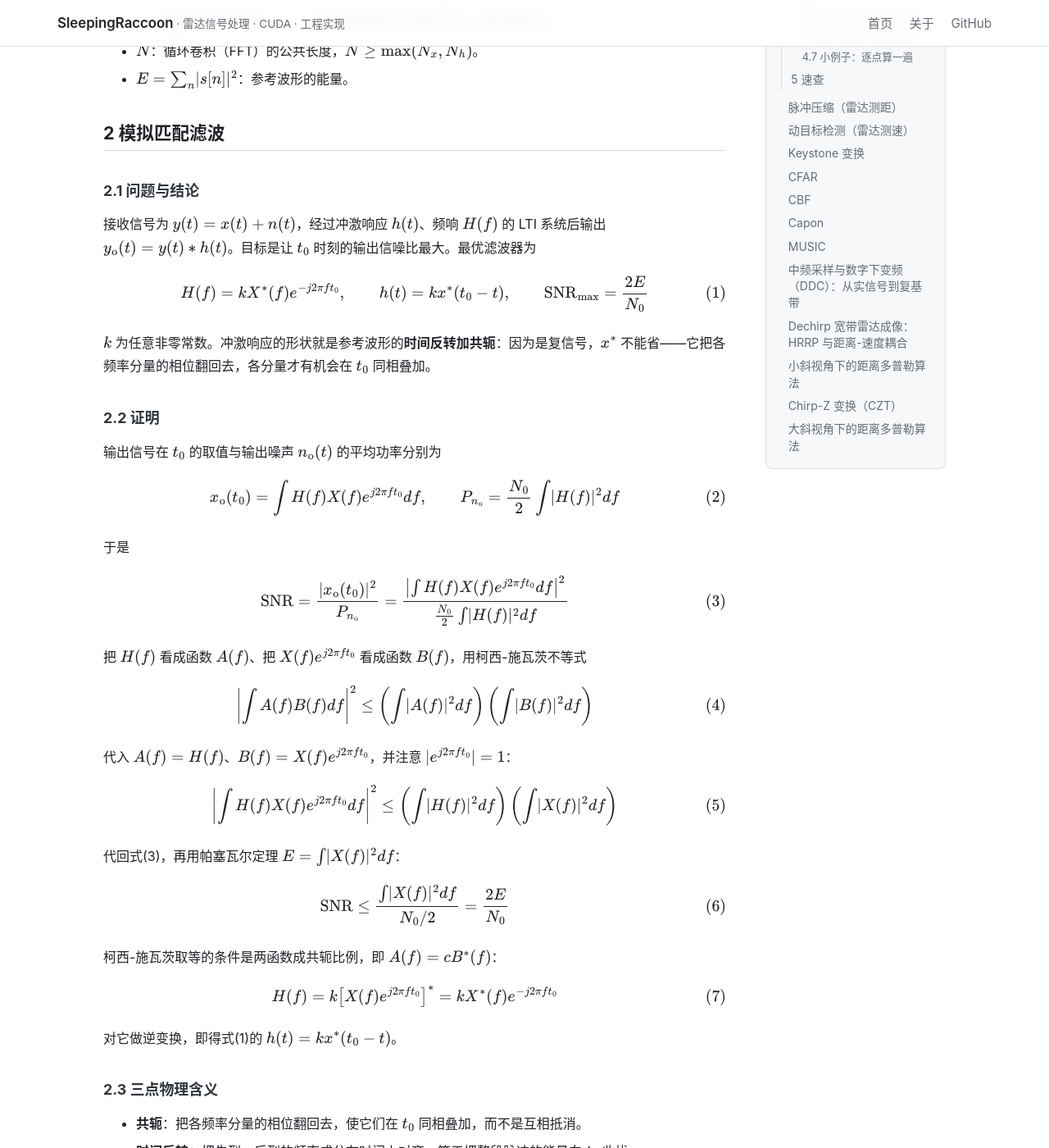
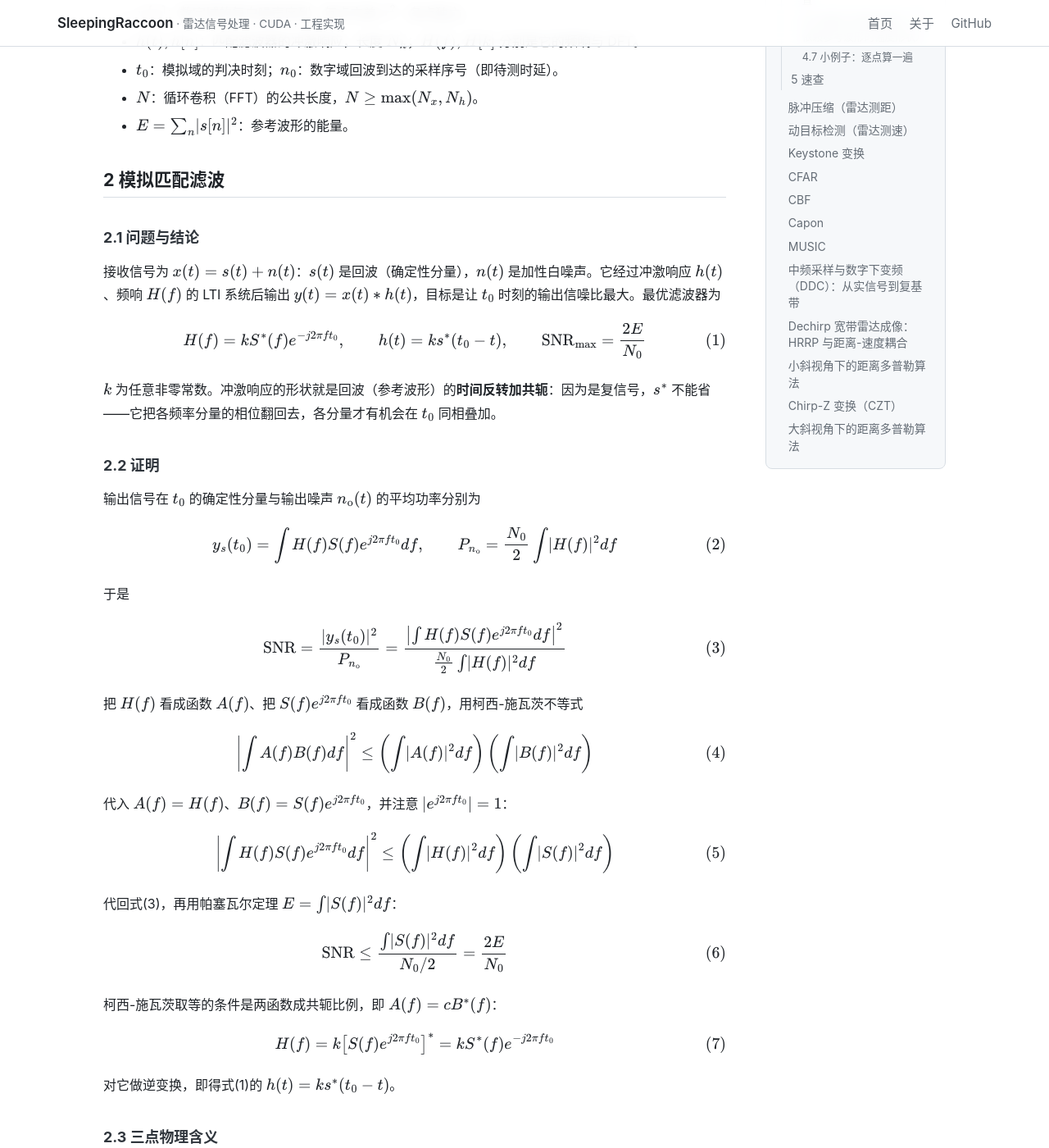
Before and after one commit to SleepingRaccoon/SleepingRaccoon.github.io, a Jekyll site: the page built from _radar/02_匹配滤波.md, in a window 1280 px wide and 1400 px high, scrolled down 565 px. Shown: the whole window at 82% size. Built offline with Jekyll 4.4.1, drawn with Linux system fonts in a browser that asks for light colours; formulas are drawn with MathJax 3; some of the changed text lies outside the part shown.

Commit message:
docs(02): x 统一为接收信号（回波+噪声）、去掉正交解调限定；4.4 删掉多余的 N>2Ns；4.5 重写，讲清两种形式的脏区为什么不能直接用

```diff
--- a/_radar/02_匹配滤波.md
+++ b/_radar/02_匹配滤波.md
@@ -5,10 +5,10 @@
 ---
 
 ## 1 符号约定
-本文默认**复信号**：$x(t)$ 是正交解调后的复包络，$x[n]$、$s[n]$ 都是复数序列；共轭是必需操作，能量与功率一律按 $\lvert\cdot\rvert^2$ 计算。为书写方便，线性卷积写作 $\ast$，$N$ 点循环卷积写作 $\circledast_N$，共轭写作上标 $^{\ast}$；多字母下标一律用正体，如 $\mathrm{SNR}_{\mathrm{out}}$。
+本文默认**复信号**：$x(t)$、$x[n]$、$s[n]$ 都是复数，结论对任意复信号都成立；共轭是必需操作，能量与功率一律按 $\lvert\cdot\rvert^2$ 计算。为书写方便，线性卷积写作 $\ast$，$N$ 点循环卷积写作 $\circledast_N$，共轭写作上标 $^{\ast}$；多字母下标一律用正体，如 $\mathrm{SNR}_{\mathrm{out}}$。
 
-*   $x(t), x[n]$：接收信号里的确定性分量（回波）；$x[n]$ 为 $N_x$ 点复序列。
-*   $s[n]$：参考波形（如 LFM）的复序列，长度 $N_s$，只在 $0 \le n \le N_s-1$ 上非零。
+*   $x(t), x[n]$：**接收信号**，也就是回波加噪声（既有确定性的回波，也有随机的噪声）；$x[n]$ 为 $N_x$ 点复序列。
+*   $s(t), s[n]$：回波里的**确定性分量**，也就是匹配滤波用的参考波形（如 LFM）；$s[n]$ 长度 $N_s$，只在 $0 \le n \le N_s-1$ 上非零。
 *   $n(t)$：模拟域的加性白噪声，双边功率谱密度 $N_0/2$。
 *   $w[n]$：数字域的复白噪声序列，每点方差 $\sigma^2$，各点独立。
 *   $h(t), h[n]$：匹配滤波器的冲激响应，长度 $N_h$；$H(f), H[k]$ 分别是它的频响与 DFT。
@@ -18,52 +18,52 @@
 
 ## 2 模拟匹配滤波
 ### 2.1 问题与结论
-接收信号为 $y(t) = x(t) + n(t)$，经过冲激响应 $h(t)$、频响 $H(f)$ 的 LTI 系统后输出 $y_{\mathrm{o}}(t) = y(t)\ast h(t)$。目标是让 $t_0$ 时刻的输出信噪比最大。最优滤波器为
+接收信号为 $x(t) = s(t) + n(t)$：$s(t)$ 是回波（确定性分量），$n(t)$ 是加性白噪声。它经过冲激响应 $h(t)$、频响 $H(f)$ 的 LTI 系统后输出 $y(t) = x(t)\ast h(t)$，目标是让 $t_0$ 时刻的输出信噪比最大。最优滤波器为
 
 $$
-H(f) = kX^{\ast}(f)e^{-j2\pi f t_0},\qquad h(t) = kx^{\ast}(t_0-t),\qquad \mathrm{SNR}_{\max} = \frac{2E}{N_0} \tag{1}
+H(f) = kS^{\ast}(f)e^{-j2\pi f t_0},\qquad h(t) = ks^{\ast}(t_0-t),\qquad \mathrm{SNR}_{\max} = \frac{2E}{N_0} \tag{1}
 $$
 
-$k$ 为任意非零常数。冲激响应的形状就是参考波形的**时间反转加共轭**：因为是复信号，$x^{\ast}$ 不能省——它把各频率分量的相位翻回去，各分量才有机会在 $t_0$ 同相叠加。
+$k$ 为任意非零常数。冲激响应的形状就是回波（参考波形）的**时间反转加共轭**：因为是复信号，$s^{\ast}$ 不能省——它把各频率分量的相位翻回去，各分量才有机会在 $t_0$ 同相叠加。
 
 ### 2.2 证明
-输出信号在 $t_0$ 的取值与输出噪声 $n_{\mathrm{o}}(t)$ 的平均功率分别为
+输出信号在 $t_0$ 的确定性分量与输出噪声 $n_{\mathrm{o}}(t)$ 的平均功率分别为
 
 $$
-x_{\mathrm{o}}(t_0) = \int H(f)X(f)e^{j2\pi f t_0}df,\qquad P_{n_{\mathrm{o}}} = \frac{N_0}{2}\int \lvert H(f)\rvert^2 df \tag{2}
+y_s(t_0) = \int H(f)S(f)e^{j2\pi f t_0}df,\qquad P_{n_{\mathrm{o}}} = \frac{N_0}{2}\int \lvert H(f)\rvert^2 df \tag{2}
 $$
 
 于是
 
 $$
-\mathrm{SNR} = \frac{\lvert x_{\mathrm{o}}(t_0)\rvert^2}{P_{n_{\mathrm{o}}}} = \frac{\left\lvert \int H(f)X(f)e^{j2\pi f t_0}df \right\rvert^2}{\frac{N_0}{2}\int \lvert H(f)\rvert^2 df} \tag{3}
+\mathrm{SNR} = \frac{\lvert y_s(t_0)\rvert^2}{P_{n_{\mathrm{o}}}} = \frac{\left\lvert \int H(f)S(f)e^{j2\pi f t_0}df \right\rvert^2}{\frac{N_0}{2}\int \lvert H(f)\rvert^2 df} \tag{3}
 $$
 
-把 $H(f)$ 看成函数 $A(f)$、把 $X(f)e^{j2\pi f t_0}$ 看成函数 $B(f)$，用柯西-施瓦茨不等式
+把 $H(f)$ 看成函数 $A(f)$、把 $S(f)e^{j2\pi f t_0}$ 看成函数 $B(f)$，用柯西-施瓦茨不等式
 
 $$
 \left\lvert \int A(f)B(f)df \right\rvert^2 \le \left(\int \lvert A(f)\rvert^2 df\right)\left(\int \lvert B(f)\rvert^2 df\right) \tag{4}
 $$
 
-代入 $A(f) = H(f)$、$B(f) = X(f)e^{j2\pi f t_0}$，并注意 $\lvert e^{j2\pi f t_0}\rvert = 1$：
+代入 $A(f) = H(f)$、$B(f) = S(f)e^{j2\pi f t_0}$，并注意 $\lvert e^{j2\pi f t_0}\rvert = 1$：
 
 $$
-\left\lvert \int H(f)X(f)e^{j2\pi f t_0}df \right\rvert^2 \le \left(\int \lvert H(f)\rvert^2 df\right)\left(\int \lvert X(f)\rvert^2 df\right) \tag{5}
+\left\lvert \int H(f)S(f)e^{j2\pi f t_0}df \right\rvert^2 \le \left(\int \lvert H(f)\rvert^2 df\right)\left(\int \lvert S(f)\rvert^2 df\right) \tag{5}
 $$
 
-代回式(3)，再用帕塞瓦尔定理 $E = \int \lvert X(f)\rvert^2 df$：
+代回式(3)，再用帕塞瓦尔定理 $E = \int \lvert S(f)\rvert^2 df$：
 
 $$
-\mathrm{SNR} \le \frac{\int \lvert X(f)\rvert^2 df}{N_0/2} = \frac{2E}{N_0} \tag{6}
+\mathrm{SNR} \le \frac{\int \lvert S(f)\rvert^2 df}{N_0/2} = \frac{2E}{N_0} \tag{6}
 $$
 
 柯西-施瓦茨取等的条件是两函数成共轭比例，即 $A(f) = cB^{\ast}(f)$：
 
 $$
-H(f) = k\left[X(f)e^{j2\pi f t_0}\right]^{\ast} = kX^{\ast}(f)e^{-j2\pi f t_0} \tag{7}
+H(f) = k\left[S(f)e^{j2\pi f t_0}\right]^{\ast} = kS^{\ast}(f)e^{-j2\pi f t_0} \tag{7}
 $$
 
-对它做逆变换，即得式(1)的 $h(t) = kx^{\ast}(t_0-t)$。
+对它做逆变换，即得式(1)的 $h(t) = ks^{\ast}(t_0-t)$。
 
 ### 2.3 三点物理含义
 *   **共轭**：把各频率分量的相位翻回去，使它们在 $t_0$ 同相叠加，而不是互相抵消。
@@ -140,7 +140,7 @@
 
 这个 $N_s-1$ 的物理来源是**因果性**：滤波器要等 $N_s$ 个样本全部进入移位寄存器，输出才达到最大，等效群延迟为 $N_s-1$ 个样本。
 
-（对应到模拟域，判决时刻取 $t_0 = (N_s-1)T_s$，即参考波形最后一个采样时刻；模拟形式的 $h(t) = kx^{\ast}(t_0-t)$ 与这里的 $h[n] = s^{\ast}[N_s-1-n]$ 是同一件事。）
+（对应到模拟域，判决时刻取 $t_0 = (N_s-1)T_s$，即参考波形最后一个采样时刻；模拟形式的 $h(t) = ks^{\ast}(t_0-t)$ 与这里的 $h[n] = s^{\ast}[N_s-1-n]$ 是同一件事。）
 
 ### 4.3 形式二：频域共轭相乘
 把参考序列补零到 $N$ 点，做 DFT 得到
@@ -218,15 +218,15 @@
 一句话：**形式二等于形式一去掉 $N_s-1$ 个样本的时移**；反过来，把形式二的输出循环右移 $N_s-1$ 就得到形式一。线性相位在频域就是时延——这是 4.2 节那个"因果性带来的 $N_s-1$"的另一种说法。
 
 ### 4.5 补零到接收序列长度时，两种形式各自的混叠位置
-接收序列通常远长于参考（$N_x \gg N_s$），实际取 $N = N_x$ 即可。此时由式(10) 的折叠关系，两种形式的绕回项落在**相反的两端**。
+接收序列通常远长于参考（$N_x \gg N_s$），实际取 $N = N_x$ 就够了。此时由式(10) 的折叠关系，两种形式的绕回项落在**相反的两端**，而且落进去的是同一类东西：**负延迟**那一段相关。下面把"脏在哪、为什么脏、脏了能不能直接丢"逐个说清楚。
 
-**形式一。** $y_{\mathrm{lin}}$ 的有效范围是 $0 \le n \le N_x+N_s-2$。取 $N = N_x$ 时，式(10) 中只有 $r = 1$ 的项能落进 $[0,N_x)$：
+**形式一。** $y_{\mathrm{lin}}$ 的非零范围是 $0 \le n \le N_x+N_s-2$。取 $N = N_x$ 时，式(10) 中只有 $r = 1$ 的项能折进 $[0,N_x)$：
 
 $$
-y_{\mathrm{circ}}[n] = y_{\mathrm{lin}}[n] + y_{\mathrm{lin}}[n+N_x],\qquad y_{\mathrm{lin}}[n+N_x] \ne 0 \iff n \le N_s-2 \tag{25}
+y_{\mathrm{circ}}[n] = y_{\mathrm{lin}}[n] + y_{\mathrm{lin}}[n+N_x],\qquad y_{\mathrm{lin}}[n+N_x] \ne 0 \iff 0 \le n \le N_s-2 \tag{25}
 $$
 
-所以差别只出现在**前 $N_s-1$ 个点**（$n = 0,1,\dots,N_s-2$）：线性卷积的尾部绕回到了数组开头。
+绕回只污染**前 $N_s-1$ 个点**。这几点为什么没有用？由式(15)，输出下标 $n$ 与相关延迟 $l = n-(N_s-1)$ 是一一对应的：$n \le N_s-2$ 就是 $l < 0$，对应参考波形还伸在记录起点**之前**、只有一部分与记录重合的那种**瞬态**，它描述的是窗口开始之前就已经到达的回波，本来就不在观测范围内。更要紧的是，待测回波的峰值在 $l = n_0 \ge 0$，即 $n = n_0+(N_s-1) \ge N_s-1$，按式(25) **不可能落进脏区**。所以前 $N_s-1$ 个点直接丢掉即可，补到 $N_x$ 完全够。
 
 **形式二。** 式(19) 是循环相关，把它与式(14) 定义的非循环相关 $R[l]$ 对照：下标 $(m-n)\bmod N_x$ 在 $m < n$ 时等于 $m-n+N_x$，于是
 
@@ -234,19 +234,18 @@
 \tilde y[n] = R[n] + R[n-N_x] \tag{26}
 $$
 
-而 $R[l]$ 只在 $-(N_s-1) \le l \le N_x-1$ 上可能非零，所以 $R[n-N_x] \ne 0$ 当且仅当
+$R[l]$ 只在 $-(N_s-1) \le l \le N_x-1$ 上可能非零，所以 $R[n-N_x] \ne 0$ 当且仅当
 
 $$
 n = N_x-N_s+1,\dots,N_x-1 \tag{27}
 $$
 
-差别只出现在**后 $N_s-1$ 个点**：相关的负延迟部分（参考伸到记录起点之前的那一段）绕回到了数组末尾。
+绕回落在**后 $N_s-1$ 个点**——还是那段负延迟成分，这次折到了数组末尾。这几点**不能像形式一那样直接丢**，因为形式二的峰值就在 $n = n_0$：
 
-这个"一头一尾"的差别直接决定了两者怎么用：
+*   若回波贴到窗口尾部（$n_0 > N_x-N_s$），$n_0$ 恰好落进式(27) 的脏区，峰值上叠了 $R[n_0-N_x]$；窗首只要还有信号（另一个目标，或同一回波被截断的残余），这一项就不为零，峰值读数与幅度都会被污染。
+*   只有 $n_0 \le N_x-N_s$ 时，才有 $n_0-N_x \le -N_s < -(N_s-1)$，绕回项必然为零、峰值干净。但这是**有条件**的干净，条件要靠先验（知道回波不贴尾）或者人工挑窗来保证。
 
-*   **形式一**：峰值在 $n_0+(N_s-1) \ge N_s-1$，由式(25) 它**不可能落进脏区**。脏掉的那几个点本来就不要，补到 $N_x$ 完全够。
-*   **形式二**：峰值在 $n_0$。只要回波完整落在观测窗内且窗首没有其他回波（$N_s-1 \le n_0 \le N_x-N_s$），式(26) 的第二项为零，峰值干净；反之，当回波贴到窗尾（$n_0 > N_x-N_s$）且窗首有信号时，峰值本身会被 $R[n_0-N_x]$ 污染——此时要么把观测窗开长，要么把 $N$ 补到 $N_x+N_s-1$，使式(10) 只剩一项。
-*   需要完整线性结果（暂态也要看）时，同样补到 $N_x+N_s-1$，两种形式的绕回污染都消失。
+需要完整线性结果（连瞬态也要看）时，两种形式都补到 $N_x+N_s-1$，式(10) 只剩 $r=0$ 一项，绕回污染彻底消失。
 
 ### 4.6 峰值与信噪比增益（不依赖参考波形的幅度形状）
 把 $x[n] = s[n-n_0]+w[n]$ 代入 $\tilde y[n_0]$：信号部分由式(20) 为
@@ -315,7 +314,7 @@
 $$
 
 $$
-h(t) = kx^{\ast}(t_0-t),\qquad \mathrm{SNR}_{\max} = \frac{2E}{N_0};\qquad \text{数字域峰值信噪比} = \frac{E}{\sigma^2}
+h(t) = ks^{\ast}(t_0-t),\qquad \mathrm{SNR}_{\max} = \frac{2E}{N_0};\qquad \text{数字域峰值信噪比} = \frac{E}{\sigma^2}
 $$
 
 $$
```
Also changed, not shown: other parts of _radar/02_匹配滤波.md (+1 -1 lines).
